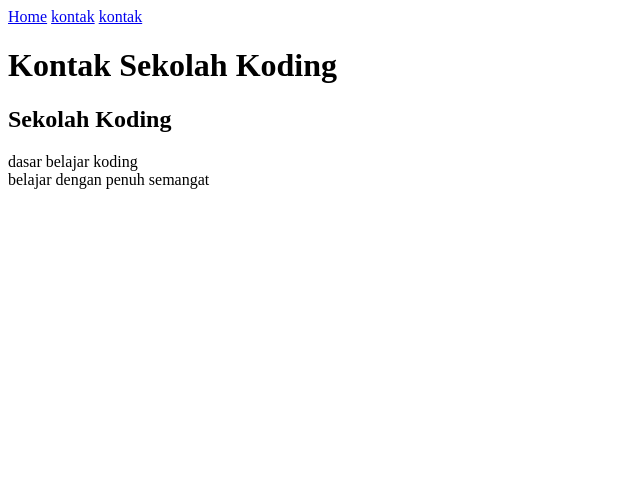
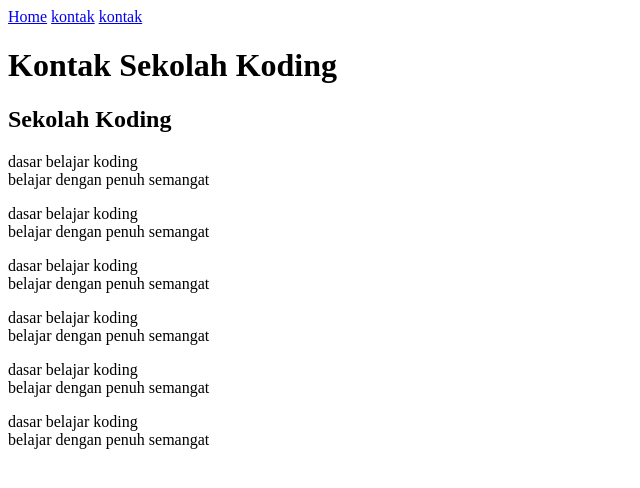
Before and after one commit to rizalhidayah/Belajar-Html, a plain HTML site: page kontak.html in a window 1280 px wide. Shown: the whole page, without its empty margins (0-640 px from the left). Drawn offline with Linux system fonts and the light colour scheme.

Commit message:
sembarang

```diff
--- a/kontak.html
+++ b/kontak.html
@@ -17,6 +17,11 @@
 		  <h1>Kontak Sekolah Koding </h1>
 		  <h2>Sekolah Koding </h2>
 		  <p> dasar belajar koding <br> belajar dengan penuh semangat </p>
+		  <p> dasar belajar koding <br> belajar dengan penuh semangat </p>
+		  <p> dasar belajar koding <br> belajar dengan penuh semangat </p>
+		  <p> dasar belajar koding <br> belajar dengan penuh semangat </p>
+		  <p> dasar belajar koding <br> belajar dengan penuh semangat </p>
+		  <p> dasar belajar koding <br> belajar dengan penuh semangat </p>
 	 </div>
 
 
```
